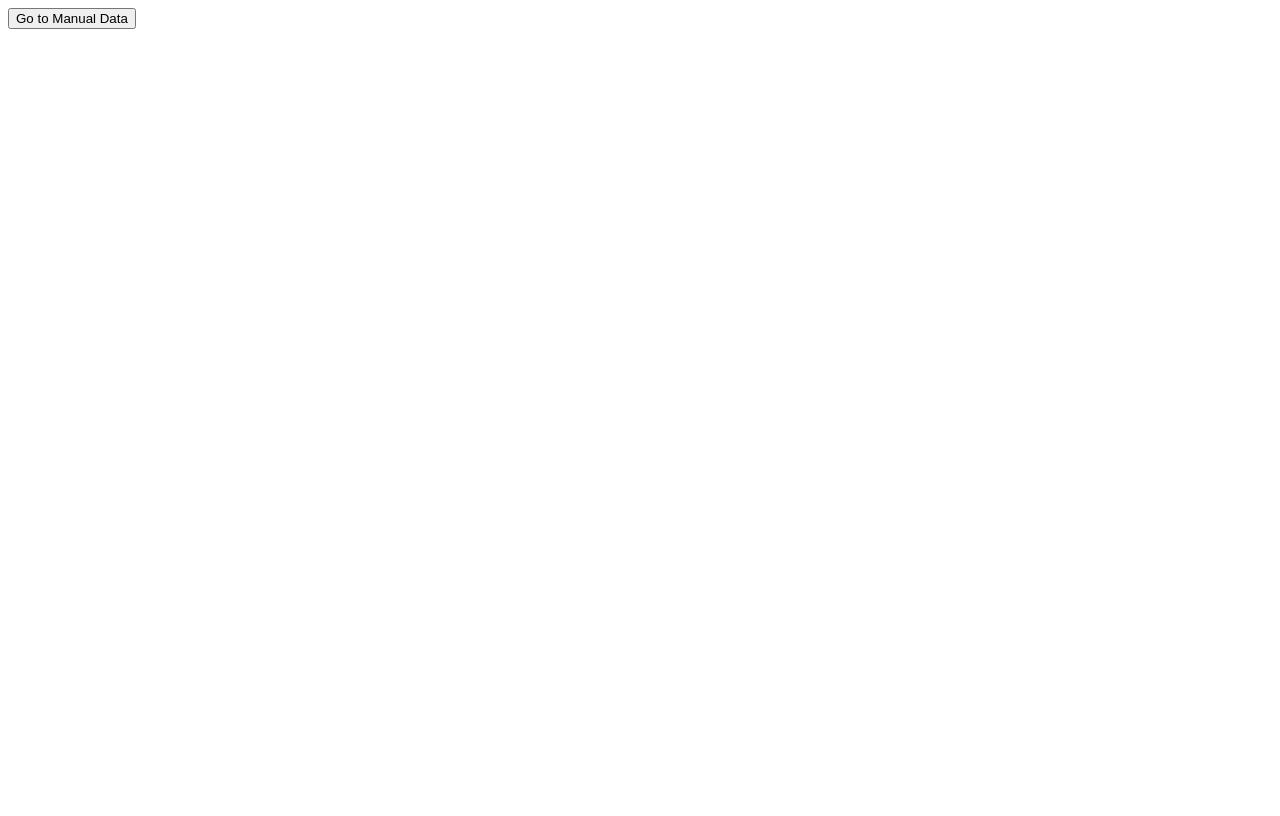
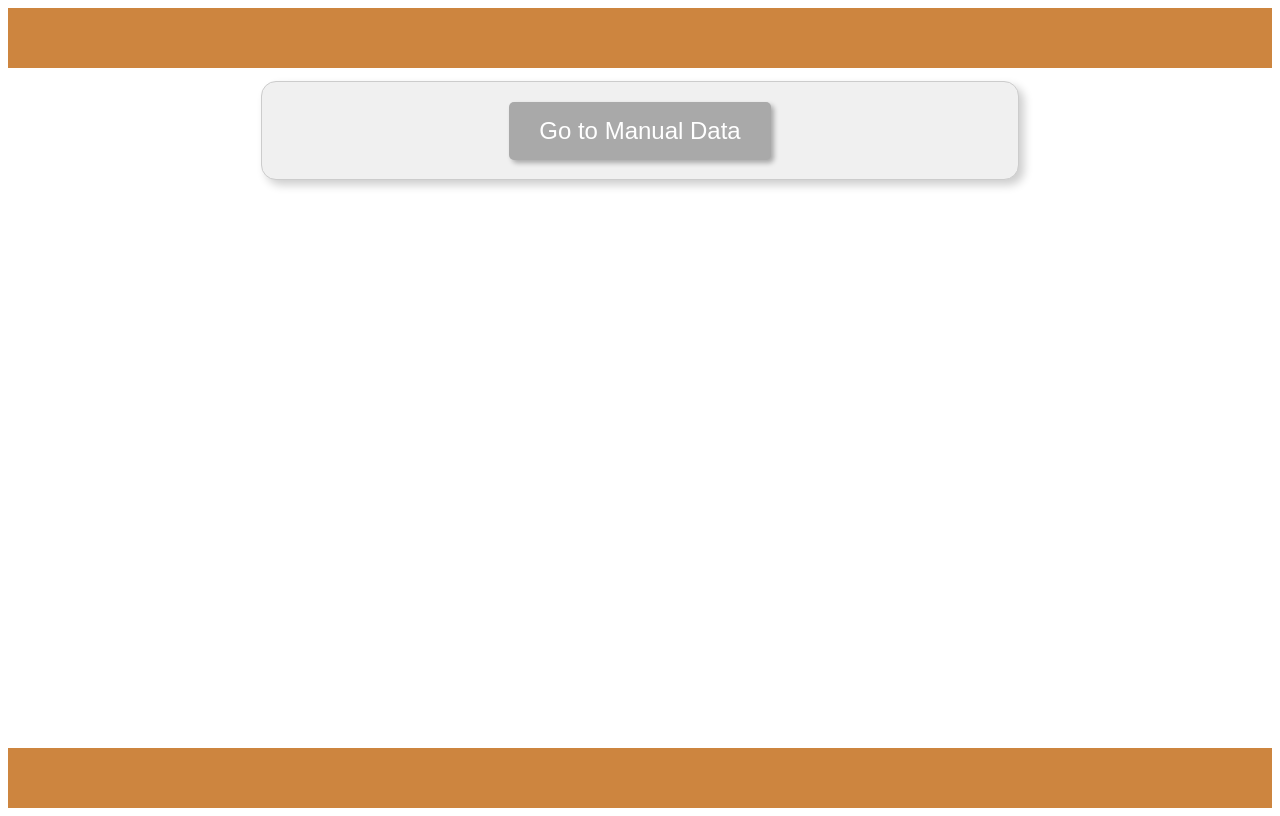
Before and after one commit to Larrivey/playerdatatracking, an Angular app in the folder frontend/playerdatatrackingfront/playerdatatrackerfront/: page /home in a window 1280 px wide. Built offline with nearby package versions, Linux system fonts and the light colour scheme.

Commit message:
feat: footer, header and front styles

```diff
--- a/frontend/playerdatatrackingfront/playerdatatrackerfront/src/app/app.component.css
+++ b/frontend/playerdatatrackingfront/playerdatatrackerfront/src/app/app.component.css
@@ -0,0 +1,9 @@
+:host {
+  display: flex;
+  flex-direction: column;
+  min-height: 100vh;
+}
+
+.container {
+  flex: 1;
+}
--- a/frontend/playerdatatrackingfront/playerdatatrackerfront/src/app/app.component.html
+++ b/frontend/playerdatatrackingfront/playerdatatrackerfront/src/app/app.component.html
@@ -1,2 +1,7 @@
+<app-header></app-header>
 
-<router-outlet></router-outlet>
+<div class="container">
+  <router-outlet></router-outlet>
+</div>
+
+<app-footer></app-footer>
--- a/frontend/playerdatatrackingfront/playerdatatrackerfront/src/app/app.module.ts
+++ b/frontend/playerdatatrackingfront/playerdatatrackerfront/src/app/app.module.ts
@@ -4,10 +4,14 @@ import { AppRoutingModule } from './app-routing.module';
 import { HttpClientModule } from '@angular/common/http';
 import { AppComponent } from './app.component';
 import { routing } from './app.routing';
+import { FooterComponent } from './footer/footer.component';
+import { HeaderComponent } from './header/header.component';
 
 @NgModule({
   declarations: [
-    AppComponent
+    AppComponent,
+    FooterComponent,
+    HeaderComponent
   ],
   imports: [
     BrowserModule,
--- /dev/null
+++ b/frontend/playerdatatrackingfront/playerdatatrackerfront/src/app/footer/footer.component.css
@@ -0,0 +1,5 @@
+:host {
+  display: block;
+  background-color: #CD853F;
+  height: 60px;
+}
--- /dev/null
+++ b/frontend/playerdatatrackingfront/playerdatatrackerfront/src/app/header/header.component.css
@@ -0,0 +1,5 @@
+:host {
+  display: block;
+  background-color: #CD853F;
+  height: 60px;
+}
--- a/frontend/playerdatatrackingfront/playerdatatrackerfront/src/app/home/home.component.css
+++ b/frontend/playerdatatrackingfront/playerdatatrackerfront/src/app/home/home.component.css
@@ -0,0 +1,41 @@
+.home-container{
+    display: flex;
+    flex-direction: column;
+    align-items: center;
+    justify-content: center;
+    margin-top: 1%;
+    margin-bottom: 1%;
+    margin-left: 20%;
+    margin-right: 20%;
+    padding: 1%;
+    background-color: #f0f0f0; /* Fondo gris claro que contrasta con el blanco y los botones */
+    border-radius: 15px; /* Bordes redondeados */
+    box-shadow: 5px 5px 10px rgba(0, 0, 0, 0.2); /* Sombra suave */
+    border: 1px solid #ccc; /* Borde gris claro */
+
+}
+.operation-button{
+    display:flex;
+    margin-top:1%;
+    margin-bottom:1%;
+
+    background-color: #A9A9A9;
+    color: white; /* Color del texto */
+    font-size: 1.5rem; /* Tamaño de la fuente */
+    padding: 15px 30px; /* Tamaño del botón */
+    border: none;
+    border-radius: 5px; /* Bordes redondeados opcionales */
+    cursor: pointer; /* Cambia el cursor al pasar sobre el botón */
+    box-shadow: 3px 3px 5px rgba(0, 0, 0, 0.3); /* Sombra del botón */
+    transition: all 0.3s ease; /* Transición suave para los efectos */
+}
+
+.operation-button:hover {
+  background-color: #8f8f8f; /* Color de fondo al pasar el ratón */
+  box-shadow: 5px 5px 7px rgba(0, 0, 0, 0.5); /* Sombra más profunda */
+}
+.operation-button:active {
+  background-color: #7f7f7f; /* Color de fondo al hacer clic */
+  box-shadow: 2px 2px 4px rgba(0, 0, 0, 0.2); /* Sombra más cercana */
+  transform: translateY(2px); /* Simulación de movimiento hacia abajo */
+}
--- a/frontend/playerdatatrackingfront/playerdatatrackerfront/src/app/home/home.component.html
+++ b/frontend/playerdatatrackingfront/playerdatatrackerfront/src/app/home/home.component.html
@@ -1,3 +1,3 @@
-<div class=" principal menu">
-  <button (click)="navigateToManualData()">Go to Manual Data</button>
+<div class="home-container">
+  <button class="operation-button" (click)="navigateToManualData()">Go to Manual Data</button>
 </div>
```
Also changed, not shown: frontend/playerdatatrackingfront/playerdatatrackerfront/src/app/footer/footer.component.ts (added, +10 -0 lines), frontend/playerdatatrackingfront/playerdatatrackerfront/src/app/header/header.component.ts (added, +10 -0 lines), frontend/playerdatatrackingfront/playerdatatrackerfront/src/app/footer/footer.component.html (added), frontend/playerdatatrackingfront/playerdatatrackerfront/src/app/header/header.component.html (added), 2 other files (tests, documents, lock files or other folders).
